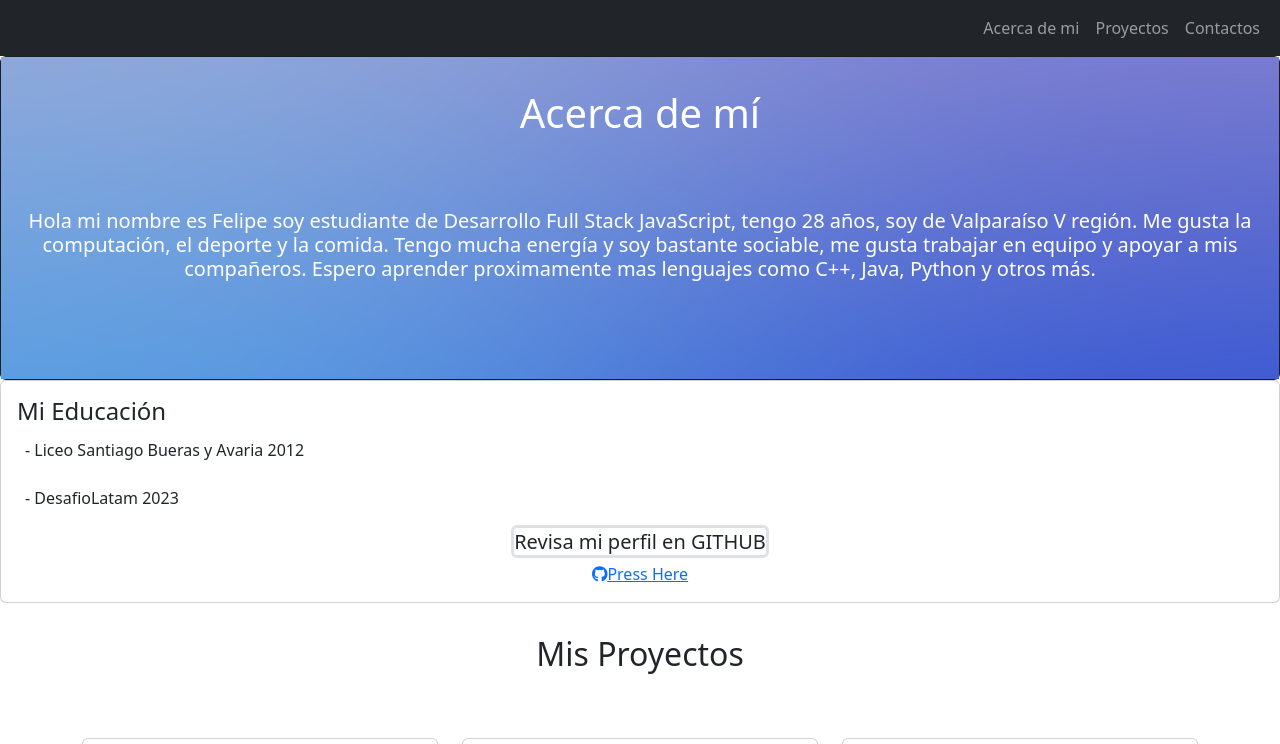
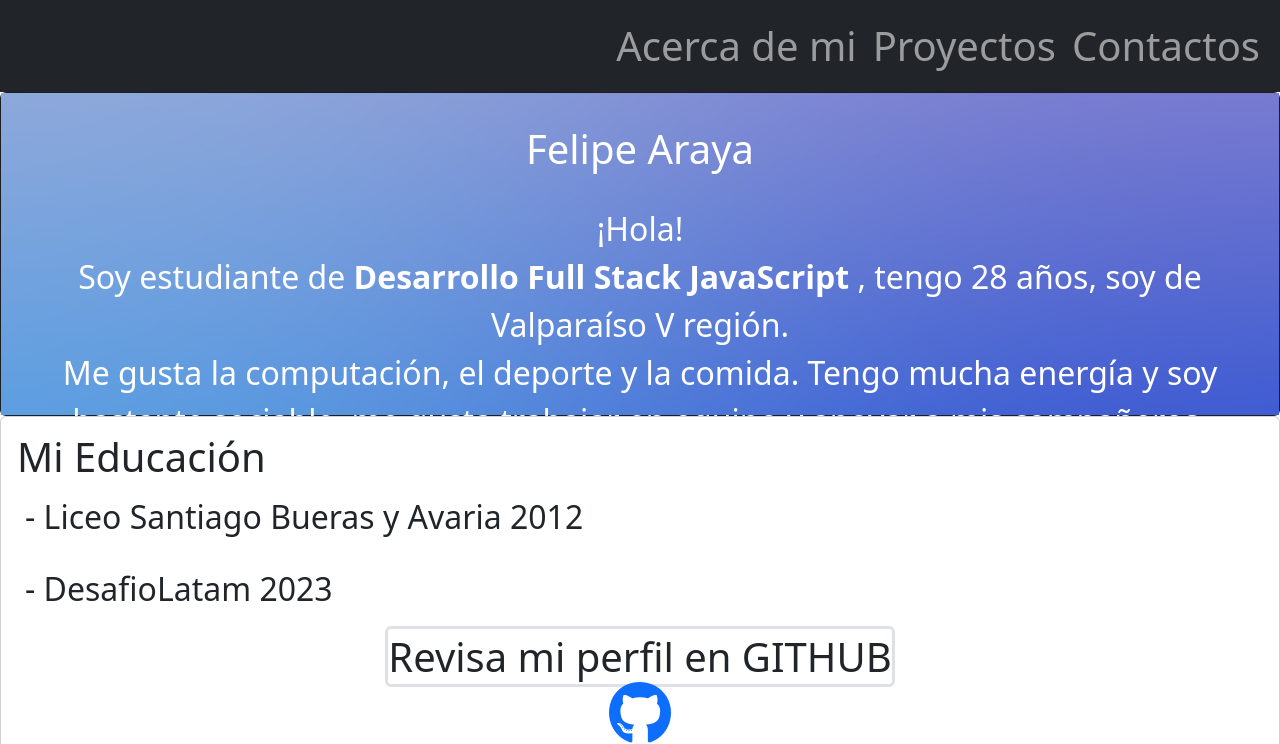
Before and after one commit to FelipeLampard/cv-new, a plain HTML site: page index.html in a window 1280 px wide. Shown: the top 744 px of the page. Drawn offline with nearby package versions, Linux system fonts and the light colour scheme.

Commit message:
cambios texto

```diff
--- a/index.html
+++ b/index.html
@@ -12,7 +12,7 @@
 <body>
 
   <!--navbar-->
-  <nav class="navbar navbar-expand-lg navbar-dark bg-dark">
+  <nav class="navbar navbar-expand-lg navbar-dark bg-dark fs-1">
     <div class="container-fluid">
       <a class="navbar-brand" href="#"><img src="" alt="" ></a>
       <button class="navbar-toggler"
@@ -26,9 +26,9 @@
       </button>
       <div class="collapse navbar-collapse justify-content-end" id="navbarNavAltMarkup">
        <div class="navbar-nav">
-         <a class="nav-link" href="#">Acerca de mi</a>
-         <a class="nav-link" href="#">Proyectos</a>
-         <a class="nav-link" href="#">Contactos</a>
+         <a class="nav-link" href="#about">Acerca de mi</a>
+         <a class="nav-link" href="#proyectos">Proyectos</a>
+         <a class="nav-link" href="#contacto">Contactos</a>
 
        </div>
      </div>
@@ -38,14 +38,15 @@
 
 
   <!--info-->
-         <section class="info">
+         <section class="info" id="about">
            <div class="card text-bg-dark text-xl-center">
              <img src="./assest/img/img 2.jpg" class="img-fluid" alt="fondo">
              <div class="card-img-overlay">
-               <h1 class="card-title pt-3 text-center">Acerca de mí </h1>
+               <h1 class="card-title pt-3 text-center">Felipe Araya </h1>
               <div class="conter card-text">
-                <p class="card-text py-4 px-4"><h5>Hola mi nombre es Felipe soy estudiante de Desarrollo Full Stack JavaScript, tengo 28 años, soy de Valparaíso V región.
-                  Me gusta la computación, el deporte y la comida. Tengo mucha energía y soy bastante sociable, me gusta trabajar en equipo y apoyar a mis compañeros. Espero aprender proximamente mas lenguajes como C++, Java, Python y otros más. </h5></p>
+                <p class="card-text py-4 px-4 fs-2">
+                  ¡Hola! <br> Soy estudiante de <strong> Desarrollo Full Stack JavaScript </strong>, tengo 28 años, soy de Valparaíso V región. <br>
+                  Me gusta la computación, el deporte y la comida. Tengo mucha energía y soy bastante sociable, me gusta trabajar en equipo y apoyar a mis compañeros. Espero aprender proximamente mas lenguajes como C++, Java, Python y otros más. </p>
 
                 </div>
               </div>
@@ -54,17 +55,21 @@
 
 
    <!--experiencia-->
-          <div class="card">
+          <div class="card fs-2">
             <div class="card-body">
               <div class="contenido">
-                <h4>Mi Educación</h4>
-                <p class="card-text py-1 px-2"> - Liceo Santiago Bueras y Avaria 2012
-                <p class="card-text py-1 px-2"> - DesafioLatam 2023 </p>
+                <h4 class="fs-1">Mi Educación</h4>
+                <p class="card-text py-1 px-2">
+                 - Liceo Santiago Bueras y Avaria 2012
+                </p>
+                <p class="card-text py-1 px-2">
+                  - DesafioLatam 2023
                 </p>
 
+
                 <div class="conexión text-center">
-                  <h5 class="card-title"><span class="border border-3 rounded">Revisa mi perfil en GITHUB</h5>
-                    <a href="https://github.com/FelipeLampard" class="card-link"><i class="fa-brands fa-github"></i>Press Here</a>
+                  <h5 class="card-title fs-1" ><span class="border border-3 rounded">Revisa mi perfil en GITHUB</h5>
+                    <a href="https://github.com/FelipeLampard" class="card-link"><i class="fa-brands fa-github fa-2xl"></i></a> <!-- al dejar en blanco el icono sirve de hipervinculo-->
                   </div>
                 </span>
               </div>
@@ -84,8 +89,8 @@
 
   <main>
     <section class="container py-3">
-      <div class="titulo text-center">
-        <p><h2>Mis Proyectos</h2></p>
+      <div>
+        <h2 class="titulo text-center fs-1" id="proyectos">Mis Proyectos</h2>
       </div>
 
 
@@ -172,9 +177,9 @@
 
     <!--footer-->
 
-    <footer class="deep bg-dark pt-4 pb-2">
+    <footer class="deep bg-dark pt-4 pb-2" id="contacto">
     <div class="footer bg-dark text-white text-center">
-      <p><h4>Quieres saber mas de mi?</h4></p>
+      <h4>Quieres saber mas de mi?</h4>
       <p>Contactame!</p>
       <p><i class="fa-regular fa-address-book"></i> <a href="https://www.whatsapp.com/?lang=es" class="link">Mi contacto </a></p>
     </div>
```
